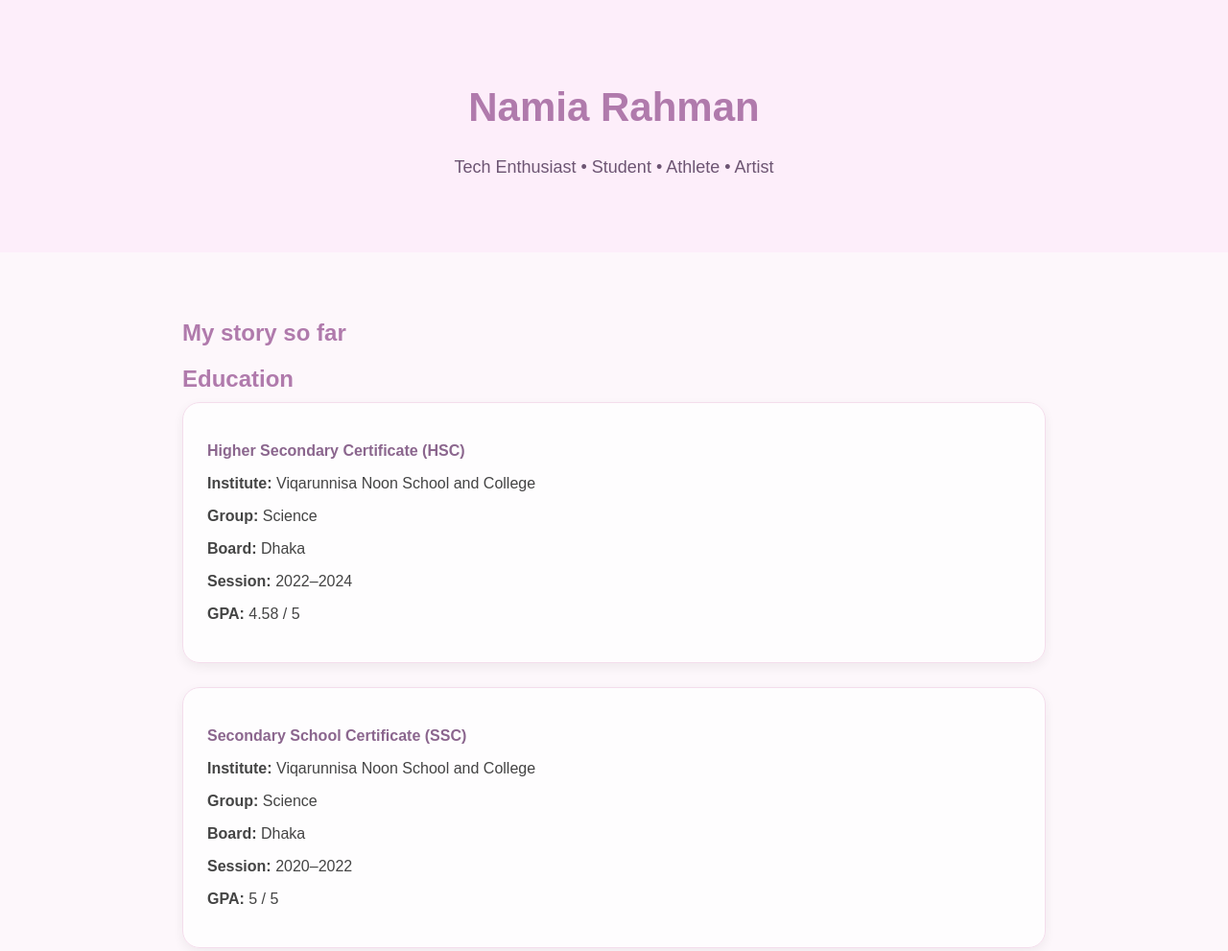
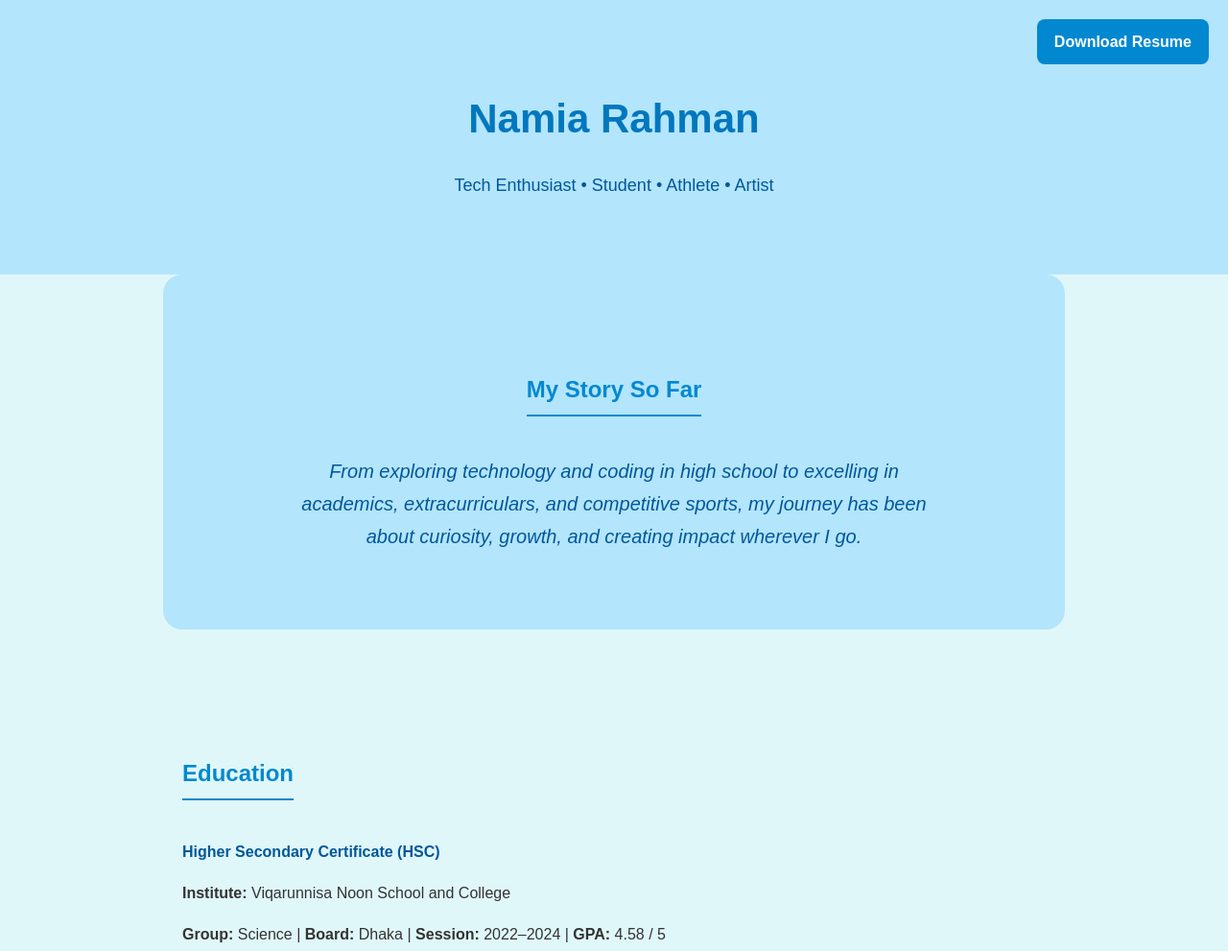
Before and after one commit to namiarahman/namiarahman.github.io, a plain HTML site: page index.html in a window 1280 px wide. Shown: the top 991 px of the page at 96% size. Drawn offline with Linux system fonts and the light colour scheme.

Commit message:
Update index.html

```diff
--- a/index.html
+++ b/index.html
@@ -1,3 +1,4 @@
+
 <!DOCTYPE html>
 <html lang="en">
 <head>
@@ -8,134 +9,195 @@
     body {
         margin: 0;
         font-family: "Poppins", sans-serif;
-            background: #fdf7fb;
-            color: #444;
+        background: #e0f7fa;
+        color: #333;
+        line-height: 1.7;
     }
+
     header {
         padding: 60px 20px;
         text-align: center;
-            background: #fdeefa;
+        background: #b3e5fc;
+        position: relative;
     }
+
     h1 {
         font-size: 42px;
-            color: #b07aac;
+        color: #0277bd;
+        margin-bottom: 10px;
     }
+
     p.subtitle {
         font-size: 18px;
-            color: #6d5573;
+        color: #01579b;
     }
+
+    .resume-btn {
+        position: absolute;
+        top: 20px;
+        right: 20px;
+        background: #0288d1;
+        color: white;
+        border: none;
+        padding: 10px 18px;
+        border-radius: 8px;
+        text-decoration: none;
+        font-weight: bold;
+        transition: background 0.3s;
+    }
+
+    .resume-btn:hover {
+        background: #0277bd;
+    }
+
     section {
-            padding: 50px 20px;
+        padding: 60px 20px;
         max-width: 900px;
         margin: auto;
     }
-        .card {
-            background: #ffffffcc;
-            padding: 25px;
-            margin-bottom: 25px;
-            border-radius: 18px;
-            box-shadow: 0 4px 12px rgba(0,0,0,0.06);
-            border: 1px solid #f4ddec;
+
+    /* My story section highlight */
+    #story {
+        background: #b3e5fc;
+        color: #01579b;
+        text-align: center;
+        padding: 80px 20px;
+        border-radius: 20px;
+        margin-bottom: 50px;
     }
+    #story p {
+        font-size: 20px;
+        font-style: italic;
+        max-width: 700px;
+        margin: 20px auto 0 auto;
+    }
+
     h2 {
-            color: #b07aac;
-            margin-bottom: 10px;
+        color: #0288d1;
+        margin-bottom: 20px;
+        border-bottom: 2px solid #0288d1;
+        display: inline-block;
+        padding-bottom: 5px;
     }
+
+    .section-content p {
+        margin-bottom: 15px;
+    }
+
     .exp-title {
         font-weight: bold;
-            color: #8b668e;
+        color: #01579b;
+        margin-top: 20px;
     }
+
+    a {
+        color: #0288d1;
+        text-decoration: none;
+        font-weight: bold;
+    }
+
+    a:hover {
+        text-decoration: underline;
+    }
+
+    /* Projects section modern style */
+    .project {
+        margin-bottom: 30px;
+        padding-bottom: 15px;
+        border-bottom: 1px solid #81d4fa;
+    }
+    .project:last-child {
+        border-bottom: none;
+    }
+    .project a.github-link::after {
+        content: " 🔗";
+    }
+
     footer {
         text-align: center;
         padding: 30px;
         font-size: 14px;
-            color: #8c7a8f;
+        color: #01579b;
     }
 </style>
 </head>
 <body>
+
 <header>
     <h1>Namia Rahman</h1>
     <p class="subtitle">Tech Enthusiast • Student • Athlete • Artist</p>
+    <a class="resume-btn" href="resume.pdf" download>Download Resume</a>
 </header>
 
-    <section>
-        <h2>My story so far</h2>
+<section id="story">
+    <h2>My Story So Far</h2>
+    <p>
+        From exploring technology and coding in high school to excelling in academics, extracurriculars, and competitive sports, my journey has been about curiosity, growth, and creating impact wherever I go.
+    </p>
+</section>
 
-
+<section id="education">
     <h2>Education</h2>
-        <div class="card">
+    <div class="section-content">
         <p class="exp-title">Higher Secondary Certificate (HSC)</p>
         <p><strong>Institute:</strong> Viqarunnisa Noon School and College</p>
-            <p><strong>Group:</strong> Science</p>
-            <p><strong>Board:</strong> Dhaka</p>
-            <p><strong>Session:</strong> 2022–2024</p>
-            <p><strong>GPA:</strong> 4.58 / 5</p>
-        </div>
-        <div class="card">
+        <p><strong>Group:</strong> Science | <strong>Board:</strong> Dhaka | <strong>Session:</strong> 2022–2024 | <strong>GPA:</strong> 4.58 / 5</p>
+
         <p class="exp-title">Secondary School Certificate (SSC)</p>
         <p><strong>Institute:</strong> Viqarunnisa Noon School and College</p>
-            <p><strong>Group:</strong> Science</p>
-            <p><strong>Board:</strong> Dhaka</p>
-            <p><strong>Session:</strong> 2020–2022</p>
-            <p><strong>GPA:</strong> 5 / 5</p>
+        <p><strong>Group:</strong> Science | <strong>Board:</strong> Dhaka | <strong>Session:</strong> 2020–2022 | <strong>GPA:</strong> 5 / 5</p>
     </div>
+</section>
 
+<section id="experience">
     <h2>Experience</h2>
-        <div class="card">
+    <div class="section-content">
         <p class="exp-title">Student Partner — ApplyStart.com</p>
         <p>Conducted marketing research improving engagement rates by 5% and redirecting 100+ prospects. Managed on-site and digital promotion, boosting inquiries and outreach.</p>
-            <p><strong>Duration:</strong> Apr 2024 – Present</p>
-        </div>
-        <div class="card">
         <p class="exp-title">Vice President — Viqarunnisa Noon English Language Club</p>
         <p>Supervised junior executives, organized events, interviewed applicants, and contributed to onboarding 100+ members.</p>
-            <p><strong>Duration:</strong> Jan 2023 – Dec 2024</p>
-        </div>
-        <div class="card">
         <p class="exp-title">Volunteer — Bangladesh Youth Leadership Center (BYLC)</p>
         <p>Provided online and in-person support, maintained 1,000+ alumni records, and coordinated logistics for youth employment initiatives.</p>
-            <p><strong>Duration:</strong> Jul 2022 – Jun 2023</p>
-        </div>
-        <div class="card">
         <p class="exp-title">Co-Organizer — Nibedita</p>
         <p>Led the tech team and coordinated logistics for a two-day female entrepreneurship event with over 2,000 attendees.</p>
-            <p><strong>Duration:</strong> Oct 2022</p>
     </div>
+</section>
 
+<section id="achievements">
     <h2>Achievements</h2>
-        <div class="card">
+    <div class="section-content">
         <p class="exp-title">1st Dan Black Belt — Bangladesh Karate Federation</p>
         <p>Karate athlete with regular training and competitive sparring experience.</p>
-        </div>
-        <div class="card">
         <p class="exp-title">Independent Artist</p>
         <p>Created and sold over 30 paintings through networking and client referrals.</p>
     </div>
+</section>
 
+<section id="projects">
     <h2>Projects</h2>
-        <div class="card">
+    <div class="project">
         <p class="exp-title">Bookstore Management System — Python</p>
         <p>Developed a Python client–server CRUD system storing customer and book data in text files, with a console client for interaction.
-            You can find it <a href="https://github.com/namiarahman/BookStore-Management-System-API-Python-" target="_blank">here</a>.
-            </p>
-
+        You can find it <a class="github-link" href="https://github.com/namiarahman/BookStore-Management-System-API-Python-" target="_blank">here</a>.</p>
     </div>
-        <div class="card">
+    <div class="project">
         <p class="exp-title">Bookstore Management System — Java Swing</p>
         <p>Built an inventory management and customer billing system using Java Swing with structured GUI components.
-            You can find it <a href="https://github.com/namiarahman/BookStore-Management-System-GUI-Java" target="_blank">here</a>..</p>
+        You can find it <a class="github-link" href="https://github.com/namiarahman/BookStore-Management-System-GUI-Java" target="_blank">here</a>.</p>
     </div>
+</section>
 
+<section id="contact">
     <h2>Contact</h2>
-        <div class="card">
+    <div class="section-content">
         <p><strong>Email:</strong> namiarahman@gmail.com</p>
-            <p><strong>GitHub:</strong> github.com/namiarahman</p>
+        <p><strong>GitHub:</strong> <a href="https://github.com/namiarahman" target="_blank">github.com/namiarahman</a></p>
     </div>
 </section>
 
 <footer>
     © 2025 Namia Rahman
 </footer>
+
 </body>
 </html>
```
Lines whose indentation alone changed are shown as unchanged.
